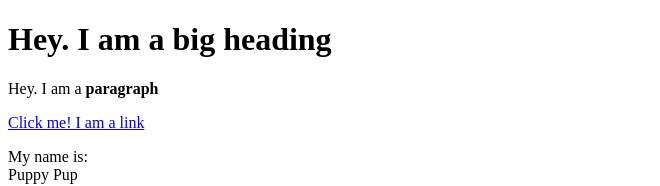
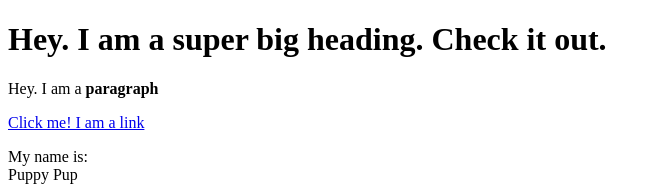
Before and after one commit to VnLu/cartoon-hero, a plain HTML site: page test.html in a window 1280 px wide. Shown: the top 186 px of the page, without its empty margins (0-660 px from the left). Drawn offline with Linux system fonts and the light colour scheme.

Commit message:
Add "super" in heading 1

```diff
--- a/test.html
+++ b/test.html
@@ -4,7 +4,7 @@
 	<title>Test page</title>
 </head>
 <body>
-	<h1>Hey. I am a big heading</h1>
+	<h1>Hey. I am a super big heading. Check it out.</h1>
 	<p>Hey. I am a <b>paragraph</b></p>
 	<a href="https://google.com" target="_blank" title="Let's go to Google">Click me! I am a link </a>
 	<p>My name is:<br>
```
